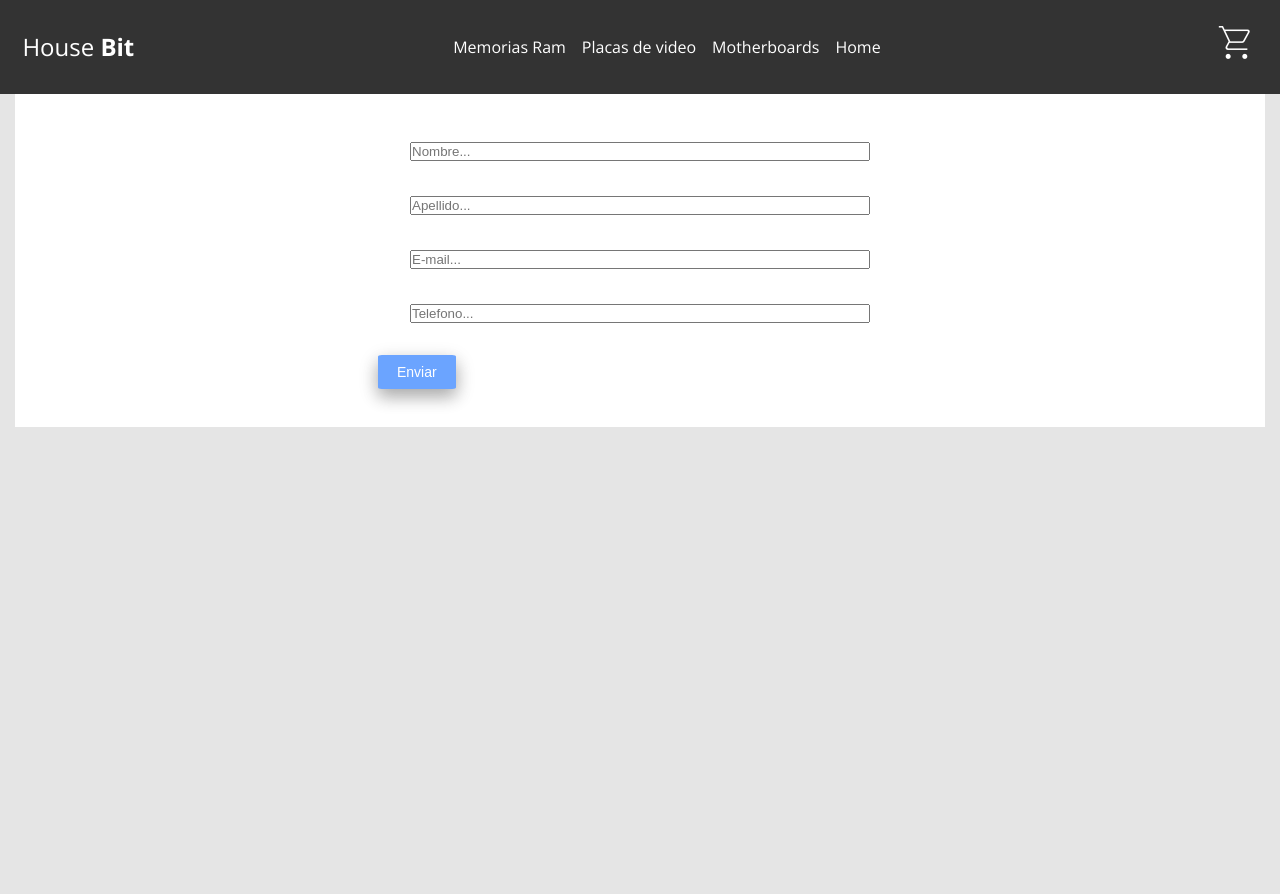
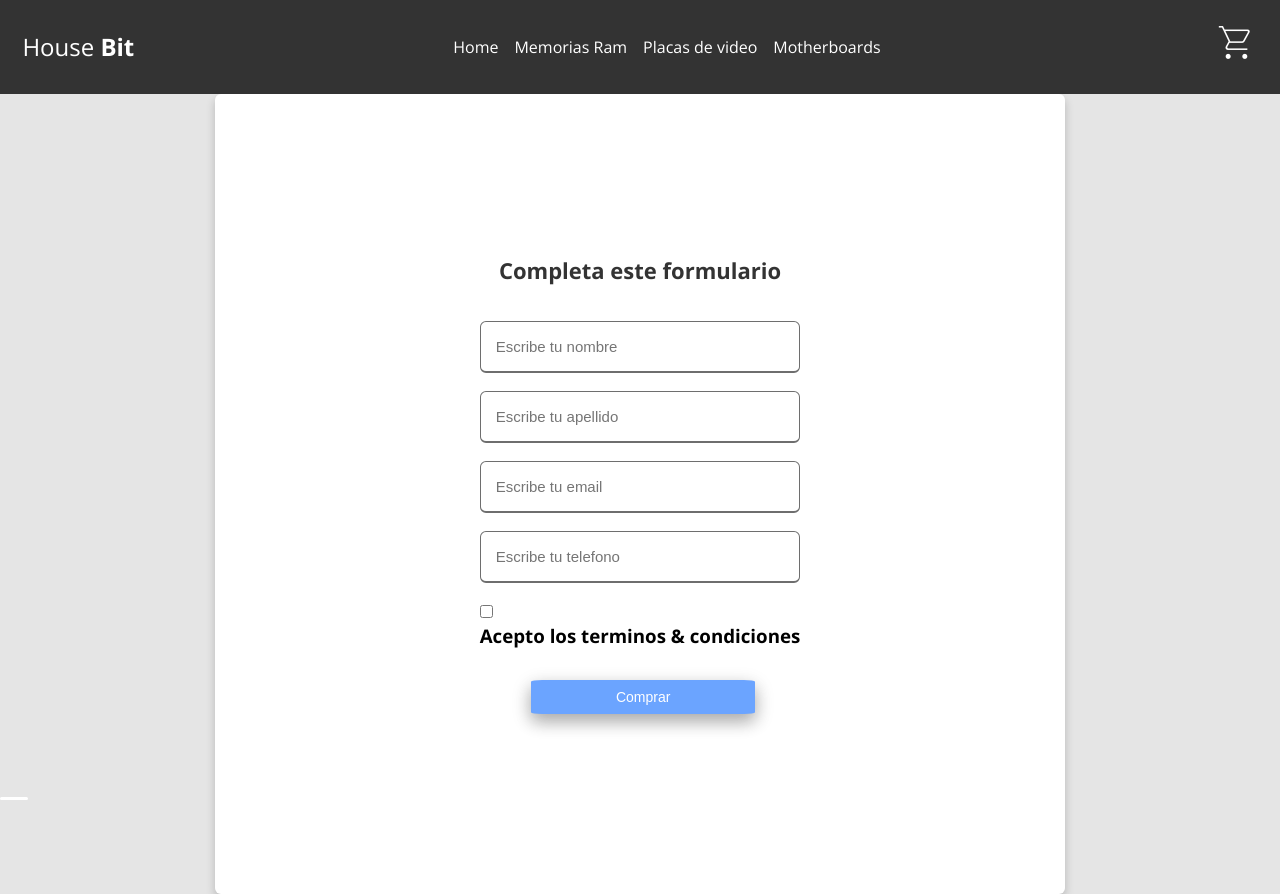
Before and after one commit to IgnacioHerner/ecommercePC-Herner, a React (Create React App) app: page /form in a window 1280 px wide. Before the commit the page ends 800 px from the top, so only its background shows below. Built offline with nearby package versions, Linux system fonts and the light colour scheme; no server answers; a web font is replaced by a local one.

Commit message:
Aplicando detalles

```diff
--- a/src/components/Cart/Cart.jsx
+++ b/src/components/Cart/Cart.jsx
@@ -2,6 +2,7 @@ import { useContext } from 'react'
 import { Link } from 'react-router-dom'
 import { CartContext } from '../../context/CartContext'
 import style from './Cart.module.css'
+import CartDetail from './CartDetail'
 
 const Cart = () => {
 
@@ -22,18 +23,7 @@ const Cart = () => {
   return (
     <div className={style.bg_white}>
       {cart.map((prod) => (
-        <div className={`${style.containerCartItems} ${style.border}`} key={prod.id}>
-          <img className={style.img} src={prod.img} alt={prod.title} />
-          <h2 className={style.h2} >{prod.title}</h2>
-          <h3 className={style.h3}>Cantidad: {prod.qty}</h3>
-          <h3 className={style.price}>${prod.price}.</h3>
-
-          <ul className={style.list_style}>
-            <li>
-                <button className={style.btn_eliminar} onClick={() => removeItem(prod.id)}>Eliminar Producto</button>
-            </li>
-          </ul>
-        </div>
+        <CartDetail key={prod.id} prod={prod} removeItem= {removeItem}/>
       ))}
       <div className={style.containerTotal}>
           <button className={style.btn_clear} onClick={clearCart}> ClearCart</button>
--- /dev/null
+++ b/src/components/Cart/CartDetail.jsx
@@ -0,0 +1,21 @@
+import React from 'react'
+import style from './Cart.module.css'
+
+const CartDetail = ({prod, removeItem}) => {
+  return (
+    <div className={`${style.containerCartItems} ${style.border}`}>
+    <img className={style.img} src={prod.img} alt={prod.title} />
+    <h2 className={style.h2} >{prod.title}</h2>
+    <h3 className={style.h3}>Cantidad: {prod.qty}</h3>
+    <h3 className={style.price}>${prod.price}.</h3>
+
+    <ul className={style.list_style}>
+      <li>
+          <button className={style.btn_eliminar} onClick={() => removeItem(prod.id)}>Eliminar Producto</button>
+      </li>
+    </ul>
+  </div>
+  )
+}
+
+export default CartDetail
--- a/src/components/Form/Form.jsx
+++ b/src/components/Form/Form.jsx
@@ -59,12 +59,48 @@ const Form = () => {
   }
 
   if (idCompra) {
-    return <h1>Gracias por tu compra {idCompra}</h1>
+    return <div className={style.container_id_compra}>
+              <h1>¡Gracias por tu compra!</h1>
+              <br />
+              <p>Tu ID de compra es: <span className={style.idCompra}>{idCompra}</span></p>
+           </div>
   }
 
   return (
-    <div className={style.container}>
+
+    <div className={`${style.container} ${style.wrapper}`}>
     <div>
+      <h2>Completa este formulario</h2>
+    </div>
+      <form action="" onSubmit={handleSubmit}>
+        <div className={style.input_box}>
+          <input type="text" name="nombre" placeholder="Escribe tu nombre" value={nombre} onChange={handleChangeNombre} />
+        </div>
+        <div className={style.input_box}>
+          <input type="text" name="apellido" placeholder="Escribe tu apellido" value={apellido} onChange={handleChangeApellido} />
+        </div>
+        <div className={style.input_box}>
+          <input type="email" name="email" placeholder="Escribe tu email" value={email} onChange={handleChangeEmail} />
+        </div>
+        <div className={style.input_box}>
+          <input type="number" name="nombre" placeholder="Escribe tu telefono" value={telefono} onChange={handleChangeTelefono} />
+        </div>
+        <div className={style.policy}>
+          <input type="checkbox"/>
+          <h3> Acepto los terminos & condiciones </h3>
+        </div>
+        <div>
+          <button className={style.btn_buy}>Comprar</button>
+        </div>
+      </form>
+    </div>
+  );
+};
+
+export default Form;
+
+
+/* <div>
 <form className={style.container_form} action="" onSubmit={handleSubmit}>
   <div className={style.container_input}>
     <input
@@ -109,9 +145,4 @@ const Form = () => {
   </div>
   <button className={style.btn_enviar}>Enviar</button>
 </form>
-        </div>
-    </div>
-  );
-};
-
-export default Form;
+</div> */
--- a/src/components/Form/Form.module.css
+++ b/src/components/Form/Form.module.css
@@ -1,23 +1,74 @@
-.container{
+.container_id_compra{
     display: flex;
     justify-content: center;
-    background-color: white;
-    margin: 0 auto;
-    max-width: 1250px;
-    padding-top: 1%;
-    padding-bottom: 3%;
+    align-items: center;
+    margin-top: 15%;
+    flex-direction: column;
 }
 
-.container_input {
-    margin: 2rem;
+.idCompra{
+    font-weight: 700;
 }
 
-.form {
-    width: 460px;
+.container{
+    min-height: 100vh;
+    display: flex;
+    flex-direction: column;
+    align-items: center;
+    justify-content: center;
+    margin: 0 auto;
 }
 
+.wrapper{
+    max-width: 850px;
+    width: 100%;
+    background: #fff;
+    padding: 34px;
+    border-radius: 6px;
+    box-shadow: 0 5px 10px rgb(0, 0, 0, 0.2);
+}
 
-.btn_enviar{
+.wrapper h2 {
+    font-size: 22px;
+    font-weight: 600;
+    color: #333;
+}
+
+.wrapper h2::before{
+    content: '';
+    position: absolute;
+    left: 0;
+    bottom: 0;
+    height: 3px;
+    border-radius: 12px;
+    background: #fff;
+    width: 28px;
+}
+
+.wrapper form {
+    margin-top: 30px;
+    margin: 18px 0;
+}
+
+.wrapper form .input_box{
+    height: 52px;
+    margin: 18px 0;
+}
+
+form .input_box input{
+    height: 100%;
+    width: 100%;
+    outline: none;
+    padding: 0 15px;
+    font-size: 15px;
+    font-weight: 400;
+    color: #333;
+    border: 1.5px solid rgb(110, 110, 110);
+    border-bottom-width: 2.5px;
+    border-radius: 6px;
+}
+
+.btn_buy{
     background-color: rgb(107, 164, 255);
     border: none;
     border-radius: 5%;
@@ -25,15 +76,18 @@
     text-align: center;
     text-decoration: none;
     padding: 9px 19px;
+    width: 70%;
+    margin-top: 2rem;
+    margin-left: 16%;
     font-size: 14px;
     box-shadow: 0 8px 16px 0 rgba(0,0,0,0.2), 0 6px 20px 0 rgba(0,0,0,0.19);
 }
 
-.btn_enviar:hover{
+.btn_buy:hover{
     background-color: rgb(69, 140, 253);
 }
 
-.btn_enviar:active{
+.btn_buy:active{
     background-color: rgb(69, 140, 253);
     box-shadow: 0 3px rgb(85, 85, 85);
     transform: translateY(4px);
--- a/src/components/Nav/Navbar.jsx
+++ b/src/components/Nav/Navbar.jsx
@@ -12,10 +12,10 @@ const Navbar = () => {
 
 
         <div>
+          <Link className={style.a_ContainerNav} to="/">Home</Link>
           <Link className={style.a_ContainerNav} to="/category/ram">Memorias Ram</Link>
           <Link className={style.a_ContainerNav} to="/category/placa_de_video">Placas de video</Link>
           <Link className={style.a_ContainerNav} to="/category/motherboard">Motherboards</Link>
-          <Link className={style.a_ContainerNav} to="/">Home</Link>
           {/* <Link className={style.a_ContainerNav} to="/">Shop</Link>
           <Link className={style.a_ContainerNav} to="/">About</Link>
           <Link className={style.a_ContainerNav} to="/">Contact</Link> */}
--- a/src/firebaseConfig.jsx
+++ b/src/firebaseConfig.jsx
@@ -4,15 +4,14 @@ import { getFirestore } from "firebase/firestore";
 
 
 const firebaseConfig = {
-  apiKey: "AIzaSyAeZyGwV6TvEukUJFDVx8xRMJGjxJYJ5Ww",
-  authDomain: "ecommerce-hernerignacio.firebaseapp.com",
-  projectId: "ecommerce-hernerignacio",
-  storageBucket: "ecommerce-hernerignacio.appspot.com",
-  messagingSenderId: "460103403634",
-  appId: "1:460103403634:web:8d6842101616752276daeb"
+  apiKey: process.env.REACT_APP_API_KEY,
+  authDomain: process.env.REACT_APP_AUTH_DOMAIN,
+  projectId: process.env.REACT_APP_PROYECT_ID,
+  storageBucket: process.env.REACT_APP_STORAGE_BUCKET,
+  messagingSenderId: process.env.REACT_APP_MESSAGING_SENDER_ID,
+  appId:process.env.REACT_APP_APP_ID
 };
 
-// Initialize Firebase
+
 const app = initializeApp(firebaseConfig);
 export const db = getFirestore(app);
-// eslint-disable-next-line
--- a/src/index.js
+++ b/src/index.js
@@ -1,10 +1,7 @@
 import React from 'react';
 import ReactDOM from 'react-dom/client';
 
-// JSX = JS + XML
 import App from './App';
-
-// CSS
 
 import './index.css';
 
```
Also changed, not shown: src/components/Nav/Navbar.module.css (line endings or trailing spaces), 2 other files (tests, documents, lock files or other folders). Lines whose indentation alone changed are shown as unchanged.
